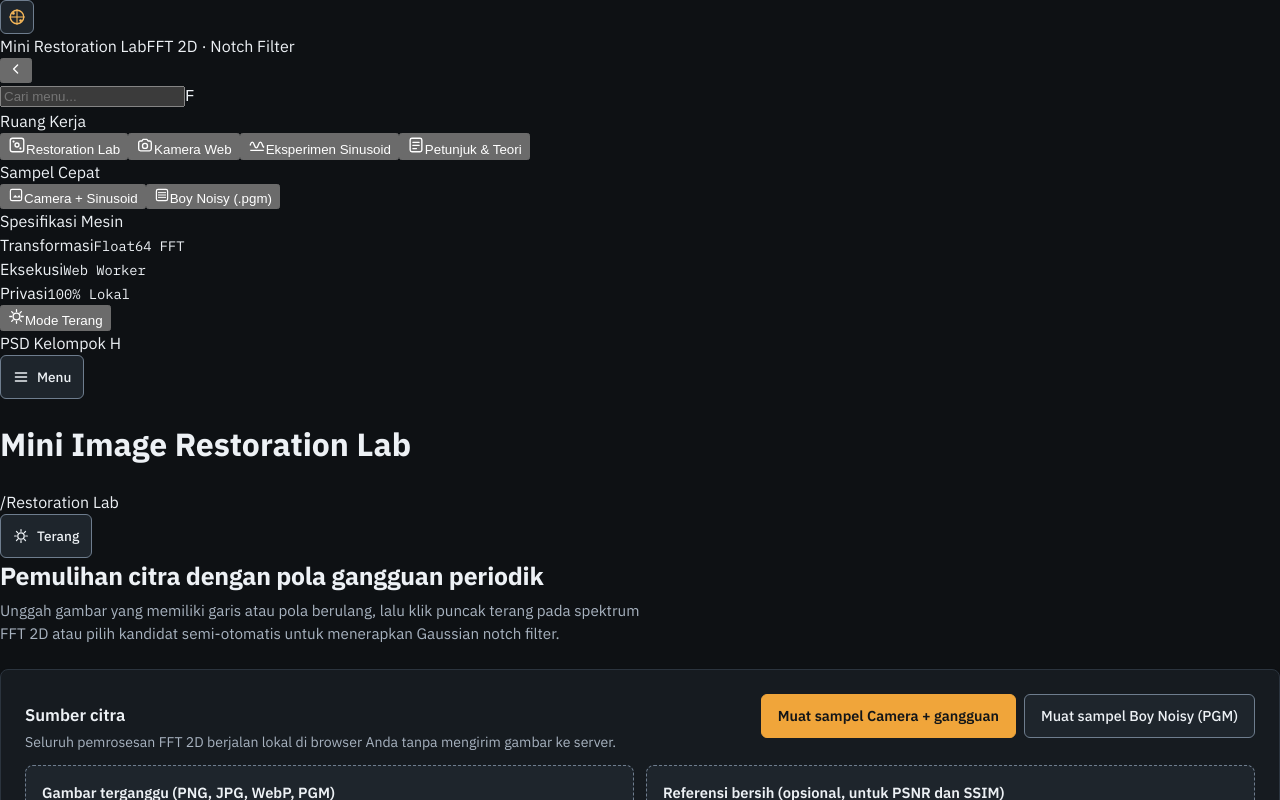
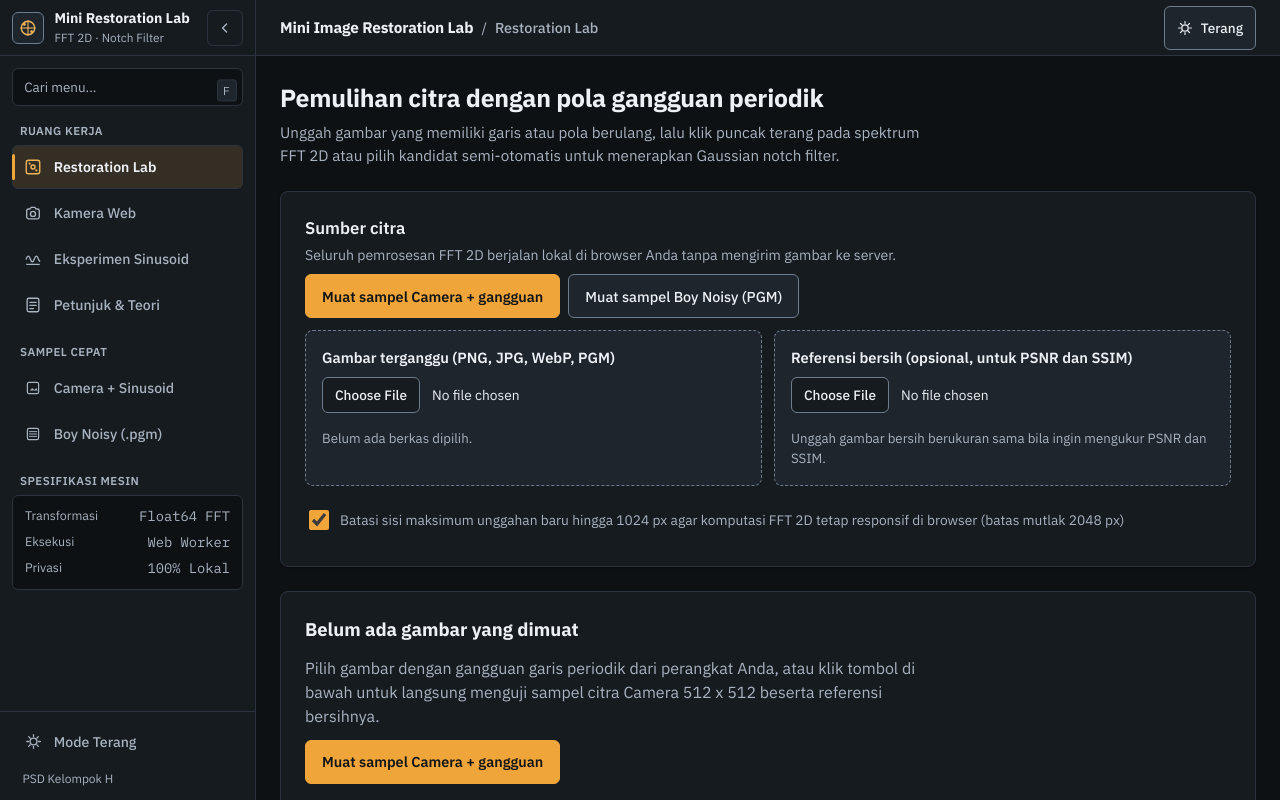
Before and after one commit to Legorvey/fftd-notch, a React (Vite) app: page / in a window 1280 px wide. Shown: the top 800 px of the page. Built offline with nearby package versions, Linux system fonts and the light colour scheme.

Commit message:
style(ui): add 2-pane independent-scroll desktop shell and mobile drawer styles

```diff
--- a/src/styles/app.css
+++ b/src/styles/app.css
@@ -77,52 +77,140 @@ select:disabled,
   top: var(--space-3);
 }
 
-/* Layout shell */
+/* 2-pane independent-scroll workbench shell */
 .app-shell {
   display: flex;
-  flex-direction: column;
   min-height: 100dvh;
+  width: 100%;
+  background-color: var(--bg-base);
 }
 
-.site-header {
-  border-bottom: 1px solid var(--border-subtle);
-  background: var(--bg-panel);
+.app-main-column {
+  flex: 1 1 auto;
+  min-width: 0;
+  display: flex;
+  flex-direction: column;
 }
 
-.header-inner {
-  max-width: 1360px;
-  margin: 0 auto;
-  padding: var(--space-3) var(--space-4);
-  display: grid;
-  grid-template-columns: minmax(0, 1fr) auto;
-  grid-template-areas:
-    'brand toggle'
-    'nav nav';
+.top-bar {
+  position: sticky;
+  top: 0;
+  z-index: 20;
+  display: flex;
   align-items: center;
+  justify-content: space-between;
   gap: var(--space-3);
+  min-height: 56px;
+  padding: var(--space-2) var(--space-4);
+  background: var(--bg-panel);
+  border-bottom: 1px solid var(--border-subtle);
 }
 
-.brand-block {
-  grid-area: brand;
+.top-bar-left {
   display: flex;
   align-items: center;
   gap: var(--space-3);
   min-width: 0;
 }
 
-.header-nav-wrap {
-  grid-area: nav;
+.top-bar-right {
+  display: flex;
+  align-items: center;
+  gap: var(--space-2);
+  flex: 0 0 auto;
+}
+
+.breadcrumb {
+  display: flex;
+  align-items: center;
+  gap: 0.5rem;
   min-width: 0;
 }
 
-.theme-toggle {
-  grid-area: toggle;
+.top-bar-title {
+  margin: 0;
+  font-size: 0.96rem;
+  font-weight: 700;
+  letter-spacing: -0.01em;
+  white-space: nowrap;
+  overflow: hidden;
+  text-overflow: ellipsis;
+}
+
+.breadcrumb-sep {
+  color: var(--text-secondary);
+  font-size: 0.9rem;
+}
+
+.breadcrumb-current {
+  color: var(--text-secondary);
+  font-size: 0.9rem;
+  font-weight: 500;
+  white-space: nowrap;
+  overflow: hidden;
+  text-overflow: ellipsis;
+}
+
+.main-workspace {
+  flex: 1 1 auto;
+  min-width: 0;
+}
+
+.workspace-inner {
+  width: 100%;
+  max-width: 1240px;
+  margin: 0 auto;
+  padding: var(--space-4);
+}
+
+/* Sidebar (mobile drawer below 960px, independent scroll pane on 960px+) */
+.app-sidebar {
+  position: fixed;
+  inset: 0 auto 0 0;
+  z-index: 40;
+  width: 268px;
+  height: 100dvh;
+  display: flex;
+  flex-direction: column;
+  background: var(--bg-panel);
+  border-right: 1px solid var(--border-subtle);
+  transform: translateX(-100%);
+  transition: transform 160ms ease, width 160ms ease;
+}
+
+.app-sidebar.is-mobile-open {
+  transform: translateX(0);
+}
+
+.sidebar-backdrop {
+  position: fixed;
+  inset: 0;
+  z-index: 35;
+  background: rgba(0, 0, 0, 0.58);
+}
+
+.sidebar-header {
+  display: flex;
+  align-items: center;
+  justify-content: space-between;
+  gap: var(--space-2);
+  min-height: 56px;
+  padding: var(--space-2) var(--space-3);
+  border-bottom: 1px solid var(--border-subtle);
+  flex: 0 0 auto;
+}
+
+.sidebar-brand {
+  display: flex;
+  align-items: center;
+  gap: 0.65rem;
+  min-width: 0;
 }
 
 .brand-mark {
   flex: 0 0 auto;
-  width: 34px;
-  height: 34px;
+  width: 32px;
+  height: 32px;
   display: grid;
   place-items: center;
   border: 1px solid var(--border-control);
@@ -131,56 +219,219 @@ select:disabled,
   color: var(--accent-text);
 }
 
-.brand-text {
+.sidebar-brand-text {
+  display: flex;
+  flex-direction: column;
   min-width: 0;
 }
 
-.brand-title {
-  margin: 0;
-  font-size: clamp(1.05rem, 2.2vw, 1.3rem);
+.sidebar-brand-title {
+  font-size: 0.88rem;
   font-weight: 700;
-  letter-spacing: -0.015em;
-  line-height: 1.25;
+  color: var(--text-primary);
+  white-space: nowrap;
+  overflow: hidden;
+  text-overflow: ellipsis;
 }
 
-.brand-subtitle {
-  margin: 0;
-  font-size: 0.85rem;
+.sidebar-brand-meta {
+  font-size: 0.74rem;
   color: var(--text-secondary);
 }
 
-.header-nav {
-  display: flex;
-  flex-wrap: wrap;
-  align-items: center;
-  gap: var(--space-1);
+.sidebar-collapse-btn {
+  flex: 0 0 auto;
+  width: 36px;
+  height: 36px;
+  min-width: 36px;
+  min-height: 36px;
+  display: grid;
+  place-items: center;
+  border: 1px solid var(--border-subtle);
+  border-radius: var(--radius-control);
+  background: transparent;
+  color: var(--text-secondary);
 }
 
-.tab-button {
+.sidebar-collapse-btn:hover {
+  color: var(--text-primary);
+  border-color: var(--border-control);
+  background: var(--bg-elevated);
+}
+
+.desktop-only-btn {
+  display: none;
+}
+
+.mobile-only-btn {
+  display: grid;
+}
+
+.sidebar-search-wrap {
+  position: relative;
+  padding: var(--space-3) var(--space-3) var(--space-2);
   flex: 0 0 auto;
+}
+
+.sidebar-search-input {
+  width: 100%;
+  min-height: 38px;
+  padding: 0 2.2rem 0 0.7rem;
+  border: 1px solid var(--border-subtle);
+  border-radius: var(--radius-control);
+  background: var(--bg-base);
+  color: var(--text-primary);
+  font-family: inherit;
+  font-size: 0.84rem;
+}
+
+.sidebar-search-input::placeholder {
+  color: var(--text-secondary);
+}
+
+.sidebar-kbd {
+  position: absolute;
+  right: 1.15rem;
+  top: 50%;
+  transform: translateY(-25%);
+  padding: 0.1rem 0.35rem;
+  border: 1px solid var(--border-subtle);
+  border-radius: 3px;
+  background: var(--bg-elevated);
+  color: var(--text-secondary);
+  font-family: var(--font-mono);
+  font-size: 0.72rem;
+  pointer-events: none;
+}
+
+.sidebar-scroll {
+  flex: 1 1 auto;
+  overflow-y: auto;
+  overscroll-behavior: contain;
+  padding: var(--space-2) var(--space-3) var(--space-4);
+  display: flex;
+  flex-direction: column;
+  gap: var(--space-4);
+}
+
+.sidebar-group {
+  display: flex;
+  flex-direction: column;
+  gap: 0.35rem;
+}
+
+.sidebar-group-label {
+  padding: 0 0.5rem;
+  font-size: 0.72rem;
+  font-weight: 600;
+  letter-spacing: 0.04em;
+  text-transform: uppercase;
+  color: var(--text-secondary);
+}
+
+.sidebar-nav-list {
+  display: flex;
+  flex-direction: column;
+  gap: 2px;
+}
+
+.sidebar-nav-item {
+  position: relative;
+  display: flex;
+  align-items: center;
+  gap: 0.65rem;
+  width: 100%;
   min-height: var(--tap-min);
-  padding: 0 var(--space-3);
+  padding: 0 0.65rem;
   border: 1px solid transparent;
-  border-bottom: 2px solid transparent;
-  border-radius: var(--radius-control) var(--radius-control) 0 0;
+  border-radius: var(--radius-control);
   background: transparent;
   color: var(--text-secondary);
   font-family: inherit;
   font-size: 0.88rem;
-  font-weight: 600;
-  transition: color 120ms ease, background-color 120ms ease, border-color 120ms ease;
+  font-weight: 500;
+  text-align: left;
+  transition: background-color 120ms ease, color 120ms ease, border-color 120ms ease;
 }
 
-.tab-button:hover {
+.sidebar-nav-item:hover {
+  background: var(--bg-elevated);
   color: var(--text-primary);
-  background: var(--bg-elevated);
 }
 
-.tab-button[aria-selected='true'] {
+.sidebar-nav-item.is-active {
+  background: var(--accent-tint);
+  border-color: var(--border-subtle);
   color: var(--text-primary);
-  background: var(--bg-elevated);
-  border-color: var(--border-subtle);
-  border-bottom-color: var(--accent);
+  font-weight: 600;
+}
+
+.sidebar-nav-item.is-active::before {
+  content: '';
+  position: absolute;
+  left: -1px;
+  top: 8px;
+  bottom: 8px;
+  width: 3px;
+  border-radius: 2px;
+  background: var(--accent);
+}
+
+.sidebar-nav-icon {
+  flex: 0 0 auto;
+  display: grid;
+  place-items: center;
+  width: 20px;
+  height: 20px;
+}
+
+.sidebar-nav-item.is-active .sidebar-nav-icon {
+  color: var(--accent-text);
+}
+
+.sidebar-nav-label {
+  white-space: nowrap;
+  overflow: hidden;
+  text-overflow: ellipsis;
+}
+
+.sidebar-empty-hint {
+  margin: 0.25rem 0.5rem;
+  font-size: 0.82rem;
+  color: var(--text-secondary);
+}
+
+.sidebar-spec-card {
+  display: flex;
+  flex-direction: column;
+  gap: 0.35rem;
+  padding: 0.65rem 0.75rem;
+  border: 1px solid var(--border-subtle);
+  border-radius: var(--radius-control);
+  background: var(--bg-base);
+}
+
+.sidebar-spec-row {
+  display: flex;
+  justify-content: space-between;
+  gap: 0.5rem;
+  font-size: 0.78rem;
+  color: var(--text-secondary);
+}
+
+.sidebar-footer {
+  flex: 0 0 auto;
+  padding: var(--space-2) var(--space-3);
+  border-top: 1px solid var(--border-subtle);
+  display: flex;
+  flex-direction: column;
+  gap: 0.25rem;
+}
+
+.sidebar-credit {
+  padding: 0.15rem 0.65rem 0.25rem;
+  font-size: 0.75rem;
+  color: var(--text-secondary);
 }
 
 .theme-toggle {
@@ -208,25 +459,15 @@ select:disabled,
   transform: translateY(1px);
 }
 
-.main-container {
-  flex: 1 1 auto;
-  width: 100%;
-  max-width: 1360px;
-  margin: 0 auto;
-  padding: var(--space-4);
-}
-
 .site-footer {
+  margin-top: var(--space-6);
   border-top: 1px solid var(--border-subtle);
-  background: var(--bg-panel);
-  padding: var(--space-4);
-  font-size: 0.85rem;
+  padding: var(--space-4) 0 var(--space-2);
+  font-size: 0.84rem;
   color: var(--text-secondary);
 }
 
 .footer-inner {
-  max-width: 1360px;
-  margin: 0 auto;
   display: flex;
   flex-wrap: wrap;
   justify-content: space-between;
@@ -881,7 +1122,7 @@ select:disabled,
 
 /* Tablet breakpoint: 640px+ */
 @media (min-width: 640px) {
-  .main-container {
+  .workspace-inner {
     padding: var(--space-5);
   }
 
@@ -910,20 +1151,66 @@ select:disabled,
   }
 }
 
-/* Desktop breakpoint: 1080px+ */
-@media (min-width: 1080px) {
-  .header-inner {
-    grid-template-columns: minmax(0, 1fr) auto auto;
-    grid-template-areas: 'brand nav toggle';
-    padding: var(--space-3) var(--space-5);
-    gap: var(--space-4);
+/* Independent-scroll 2-pane desktop shell: 960px+ */
+@media (min-width: 960px) {
+  .app-shell {
+    height: 100dvh;
+    overflow: hidden;
   }
 
-  .header-nav {
-    overflow-x: visible;
-    padding-bottom: 0;
+  .app-sidebar {
+    position: static;
+    transform: none;
+    flex: 0 0 256px;
+    width: 256px;
   }
 
+  .app-sidebar.is-collapsed {
+    flex: 0 0 64px;
+    width: 64px;
+  }
+
+  .app-sidebar.is-collapsed .sidebar-header {
+    justify-content: center;
+    padding: var(--space-2);
+  }
+
+  .app-sidebar.is-collapsed .sidebar-brand {
+    display: none;
+  }
+
+  .app-sidebar.is-collapsed .sidebar-nav-item {
+    justify-content: center;
+    padding: 0;
+  }
+
+  .desktop-only-btn {
+    display: grid;
+  }
+
+  .mobile-only-btn,
+  .mobile-menu-trigger,
+  .sidebar-backdrop {
+    display: none;
+  }
+
+  .app-main-column {
+    height: 100dvh;
+    overflow: hidden;
+  }
+
+  .main-workspace {
+    overflow-y: auto;
+    overscroll-behavior: contain;
+  }
+
+  .top-bar {
+    padding: var(--space-2) var(--space-5);
+  }
+}
+
+/* Wide desktop breakpoint: 1180px+ */
+@media (min-width: 1180px) {
   .workbench-split {
     grid-template-columns: minmax(0, 1.15fr) minmax(0, 0.85fr);
   }
```
